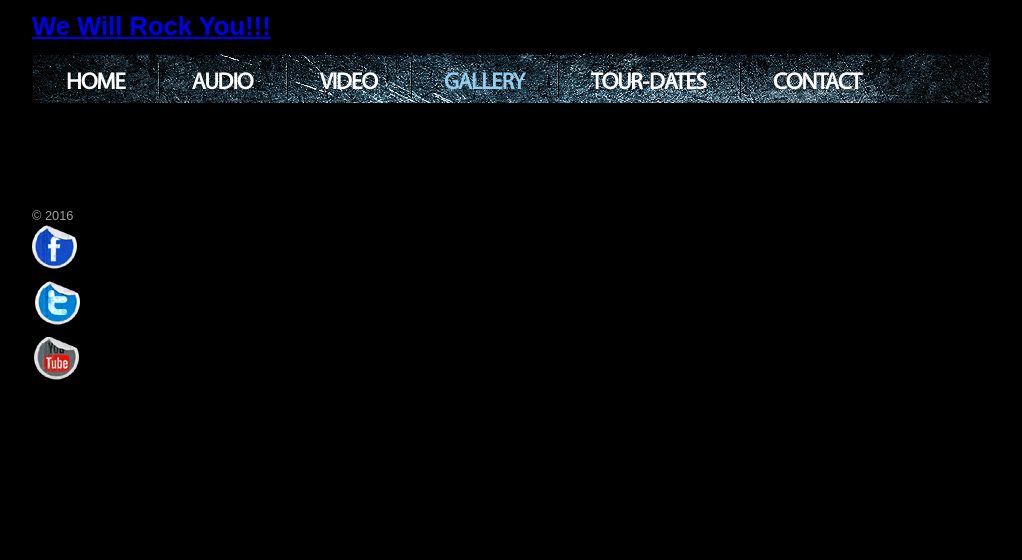
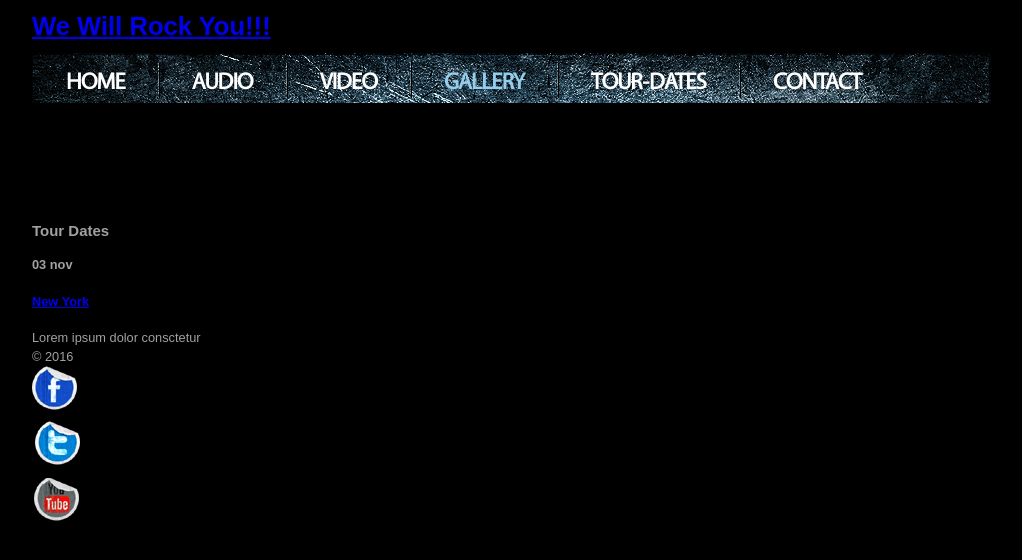
Before and after one commit to marb61a/music_group, a plain HTML site: page tour.html in a window 1280 px wide. Shown: the whole page, without its empty margins (128-1150 px from the left). Drawn offline with Linux system fonts and the light colour scheme.

Commit message:
added content section to tour.html

```diff
--- a/tour.html
+++ b/tour.html
@@ -31,6 +31,39 @@
                     </div>
                 </header>
 
+                <!-------- Content -------->
+                <section class="content">
+                    <div class="main">
+                        <div class="content-padding-2">
+                            <div class="container">
+                                <div class="wrapper">
+                                    <div class="adjust-2">
+                                        <div class="padding-grid-1">
+                            			    <h3 class="letter">Tour<strong> Dates</strong></h3>
+                            			</div>
+                            			<div class="wrapper">
+                            			    <article class="adjust-3">
+                            			        <div class="padding-grid-1">
+                            			            <div class="wrapper ident-bot2">
+                                                        <time class="time time-set-2">
+                                                            <strong class="text-3">03</strong>
+                                                            <strong class="text-4">nov</strong>
+                                                        </time>
+                                                        <div class="extra-wrap">
+                                                            <h4><a href="#">New York</a></h4>
+				                                            Lorem ipsum dolor consctetur
+                                                        </div>
+                            			            </div>
+                            			        </div>
+                            			    </article>
+                            			</div>
+                                    </div>
+                                </div>
+                            </div>
+                        </div>
+                    </div>
+                </section>
+
 
                 <!-------- Footer -------->
                 <footer>
```
